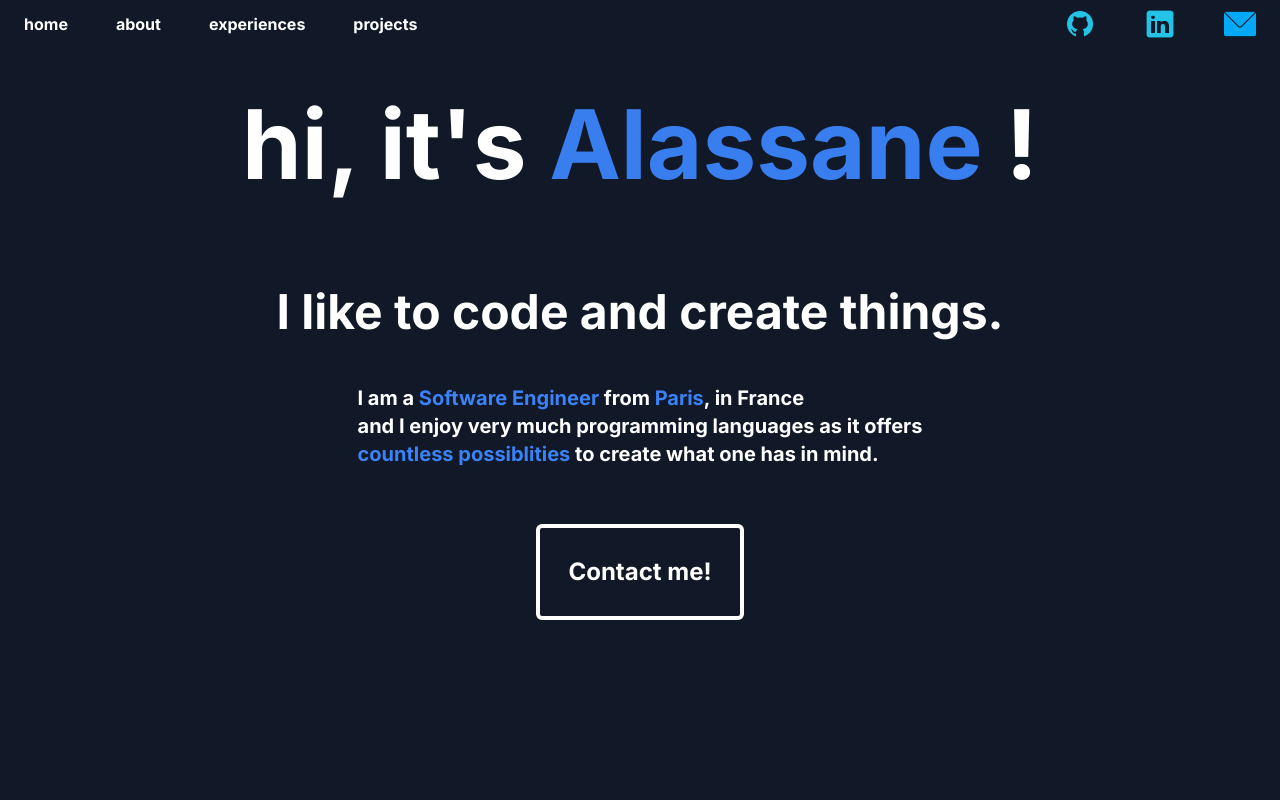
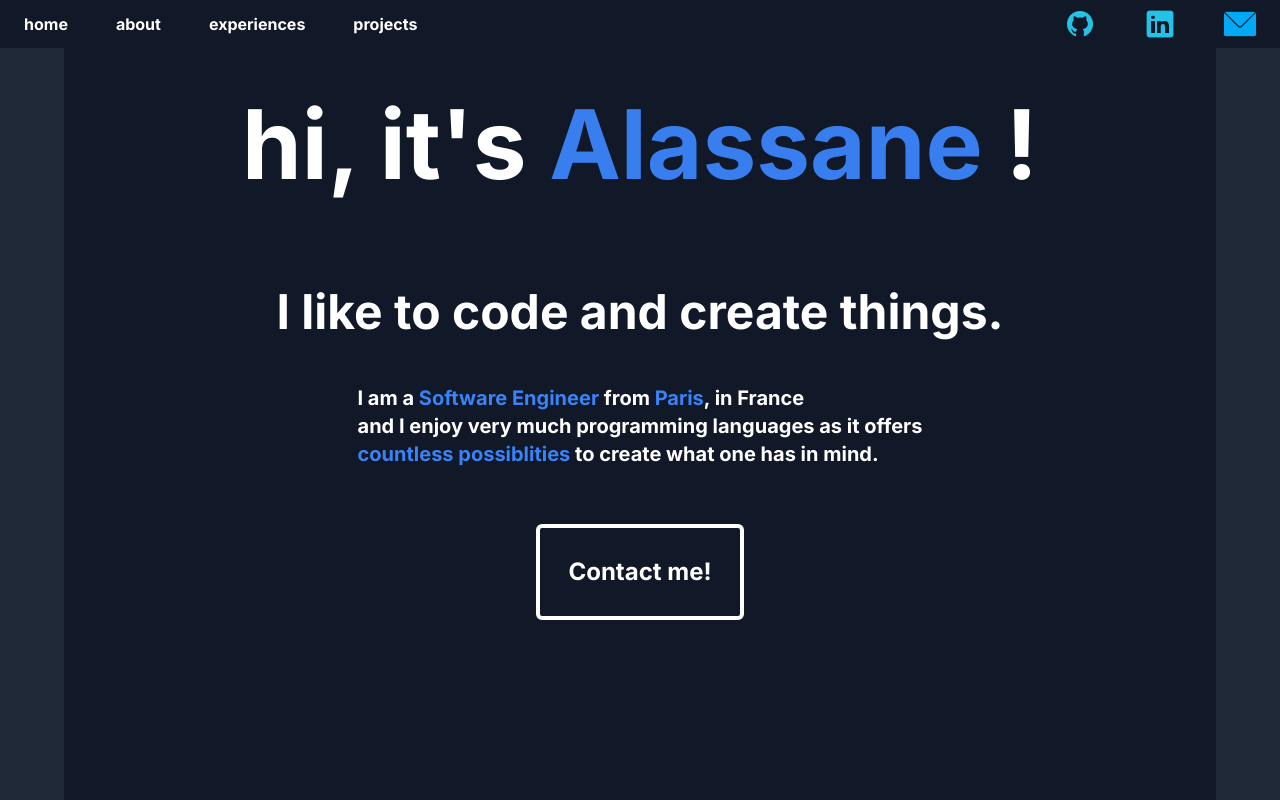
Before and after one commit to alassane8/alassanewade.com, a Next.js app in the folder portfolio/: page / in a window 1280 px wide. Shown: the top 800 px of the page. Built offline with nearby package versions, Linux system fonts and the light colour scheme.

Commit message:
feat: update page.js

```diff
--- a/portfolio/app/page.js
+++ b/portfolio/app/page.js
@@ -8,7 +8,7 @@
 
 export default function Home() {
   return (
-    <main className="min-h-screen bg-gray-900">
+    <main className="min-h-screen bg-gray-800">
     <NavigationBar/>
       <Header/>
       <About />
```
